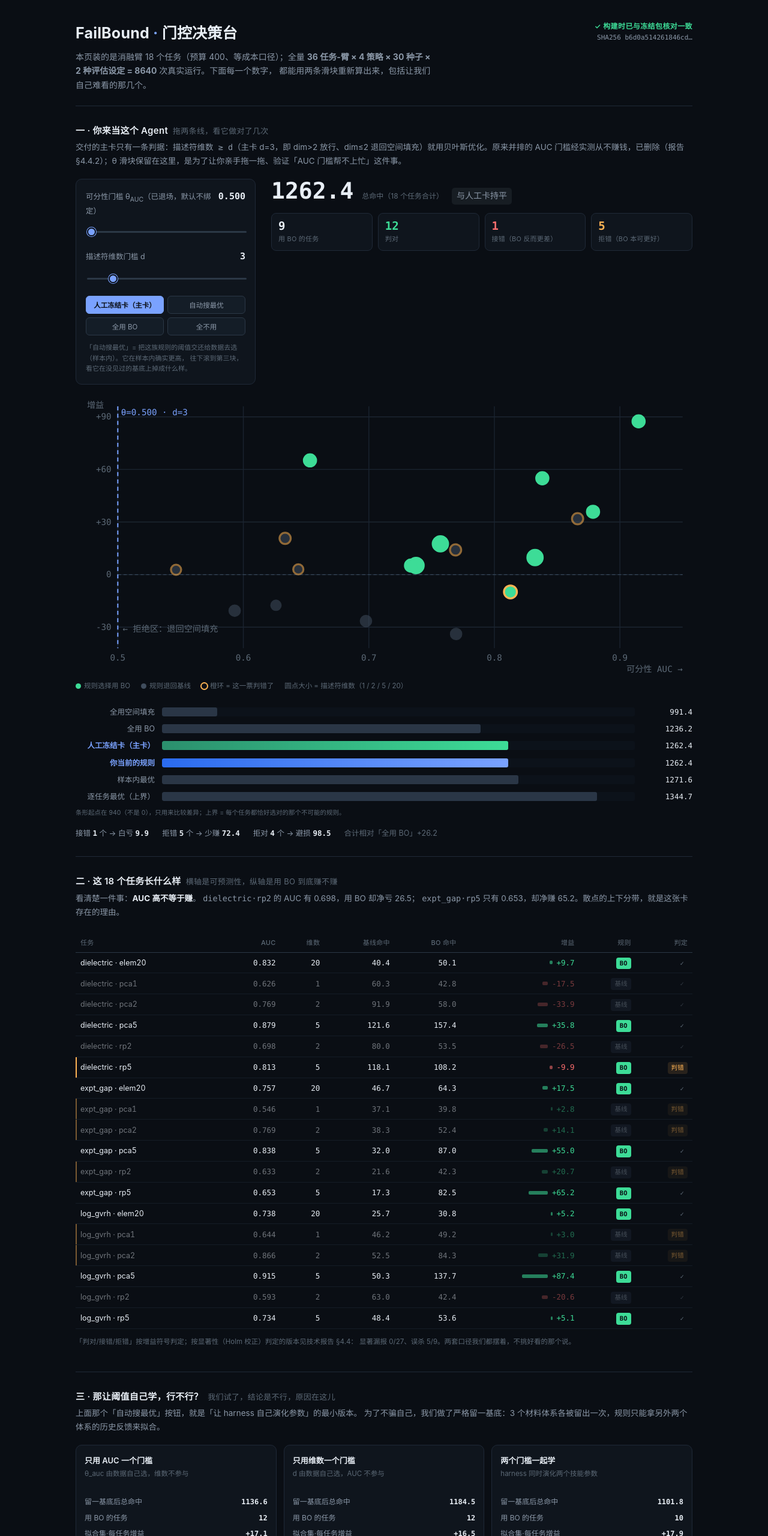
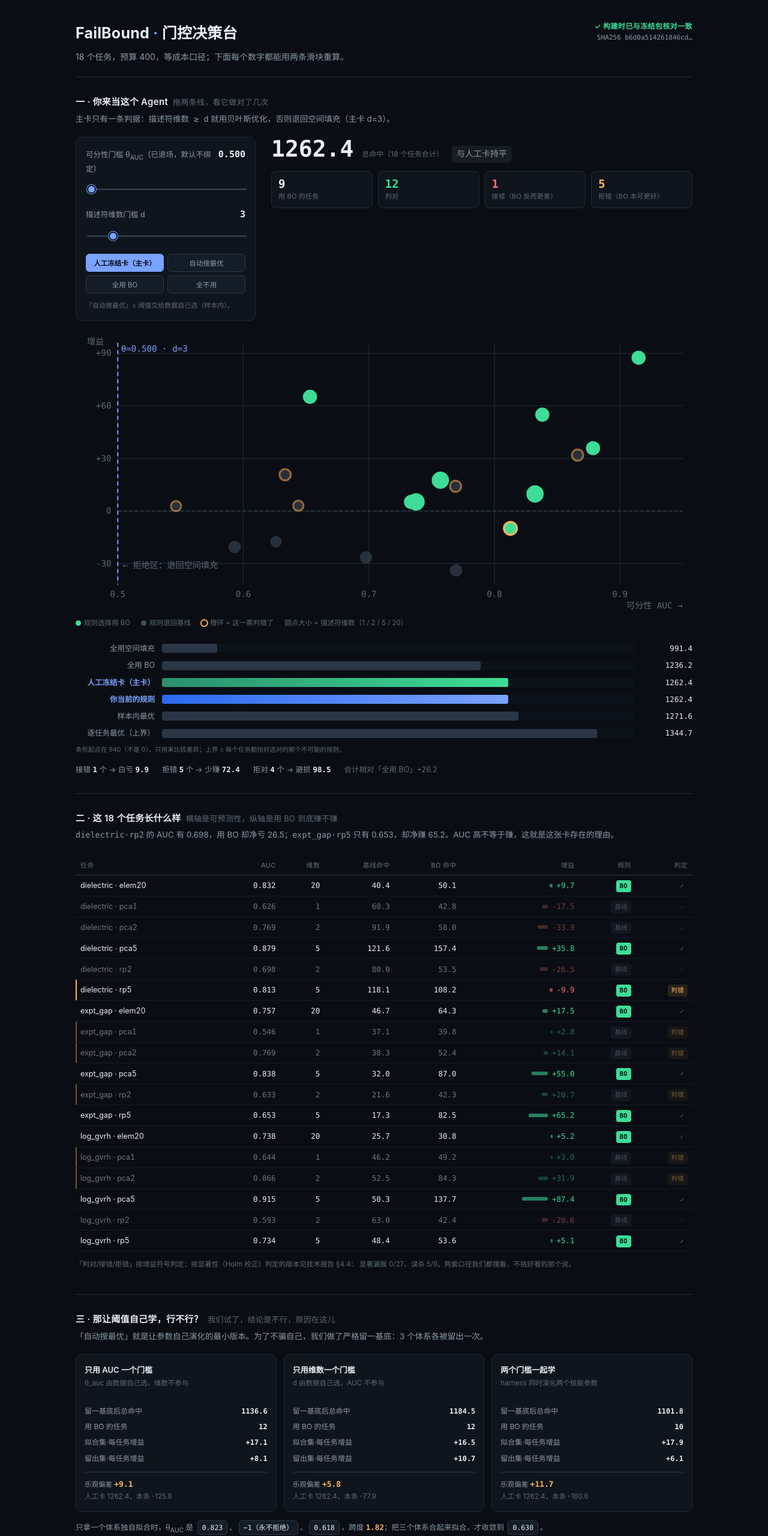
Before and after one commit to Driesen-1212/failbound-lab, a plain HTML site: page failbound-console.html in a window 1280 px wide. Shown: the top 2560 px of the page at 60% size. Drawn offline with Linux system fonts and the light colour scheme.

Commit message:
Simplify copy on the gating console page

```diff
--- a/failbound-console.html
+++ b/failbound-console.html
@@ -164,8 +164,7 @@
 <header>
   <div>
     <h1>FailBound <span>·</span> 门控决策台</h1>
-    <p class="sub">本页装的是消融臂 18 个任务（预算 400、等成本口径）；全量 <b>36 任务-臂 × 4 策略 × 30 种子 × 2 种评估设定 = 8640</b> 次真实运行。下面每一个数字，
-      都能用两条滑块重新算出来，包括让我们自己难看的那几个。</p>
+    <p class="sub">18 个任务，预算 400，等成本口径；下面每个数字都能用两条滑块重算。</p>
   </div>
   <div class="stamp">
     <b id="shaState">冻结包指纹校验中…</b>
@@ -175,7 +174,7 @@
 
 <section>
   <h2>一 · 你来当这个 Agent<em>拖两条线，看它做对了几次</em></h2>
-  <p class="lead">交付的主卡只有一条判据：<span class="mono">描述符维数 ≥ d</span>（主卡 d=3，即 dim&gt;2 放行、dim≤2 退回空间填充）就用贝叶斯优化。原来并排的 AUC 门槛经实测从不赚钱，已删除（报告 §4.4.2）；θ 滑块保留在这里，是为了让你亲手拖一拖、验证「AUC 门槛帮不上忙」这件事。</p>
+  <p class="lead">主卡只有一条判据：<span class="mono">描述符维数 ≥ d</span> 就用贝叶斯优化，否则退回空间填充（主卡 d=3）。</p>
 
   <div class="console">
     <div class="card">
@@ -194,8 +193,7 @@
         <button data-th="1.1" data-d="0">全不用</button>
       </div>
       <p style="font-size:11px;color:var(--dim2);margin:12px 0 0;line-height:1.6">
-        「自动搜最优」= 把这族规则的阈值交还给数据去选（样本内）。它在样本内确实更高，
-        往下滚到第三块，看它在没见过的基底上掉成什么样。</p>
+        「自动搜最优」= 阈值交给数据自己选（样本内）。</p>
     </div>
 
     <div>
@@ -231,9 +229,7 @@
 
 <section>
   <h2>二 · 这 18 个任务长什么样<em>横轴是可预测性，纵轴是用 BO 到底赚不赚</em></h2>
-  <p class="lead">看清楚一件事：<b style="color:var(--txt)">AUC 高不等于赚</b>。
-    <span class="mono">dielectric·rp2</span> 的 AUC 有 0.698，用 BO 却净亏 26.5；
-    <span class="mono">expt_gap·rp5</span> 只有 0.653，却净赚 65.2。散点的上下分带，就是这张卡存在的理由。</p>
+  <p class="lead"><span class="mono">dielectric·rp2</span> 的 AUC 有 0.698，用 BO 却净亏 26.5；<span class="mono">expt_gap·rp5</span> 只有 0.653，却净赚 65.2。AUC 高不等于赚，这就是这张卡存在的理由。</p>
   <div class="tw">
   <table id="tbl">
     <thead><tr>
@@ -250,17 +246,14 @@
 
 <section>
   <h2>三 · 那让阈值自己学，行不行？<em>我们试了，结论是不行，原因在这儿</em></h2>
-  <p class="lead">上面那个「自动搜最优」按钮，就是「让 harness 自己演化参数」的最小版本。
-    为了不骗自己，我们做了严格留一基底：3 个材料体系各被留出一次，规则只能拿另外两个体系的历史反馈来拟合。</p>
+  <p class="lead">「自动搜最优」就是让参数自己演化的最小版本。为了不骗自己，我们做了严格留一基底：3 个体系各被留出一次。</p>
   <div class="rsi" id="rsi"></div>
   <p class="unstab" id="unstab"></p>
   <div class="callout">
     样本内最优 <span class="q" id="insTxt">1271.6</span>，比人工冻结卡高
     <span class="q">+9.2</span>；同一个搜索过程留一基底之后，三条规则分别是 1136.6 / 1184.5 / 1101.8，<b>最低只剩</b>
     <span class="q" id="looBest">1136.6</span>（最高 1184.5），比人工卡低 <span class="q">125.8</span>。
-    这 135 个命中，就是「让系统自己调自己」在样本量不够时会制造出来的幻觉。<br>
-    <b>所以我们不做 RSI，我们做 RSI 的评估层：</b>这套留一基底回放本身就是判断「自我进化到底有没有真发生」
-    的仪器，而它给出的第一个结论是：现在还不该转动这个旋钮。
+    所以我们不做 RSI，做它的评估层：留一基底回放就是判断「自我进化是否真的发生」的仪器，而它给出的第一个结论是——现在还不该转动这个旋钮。
   </div>
 </section>
 
@@ -274,9 +267,7 @@
   不是重新采样。所以它可以用来理解规则、不能用来说明显著性。<br>
   <b>复现：</b><code>python demo/build_console.py</code> 会重新读取冻结包并重建这一页，
   同时核对冻结核验和（<span id="shaFoot"></span>）。页面上没有一个手写常量。<br>
-  <b>这一页和提交包的关系：</b>它是只读的演示层，用来把已经跑完的 8640 次运行摆出来给人拖一拖；
-  它不参与跑分，也不改冻结包里任何一个字节。
-</footer>
+  </footer>
 
 </div>
 
```
